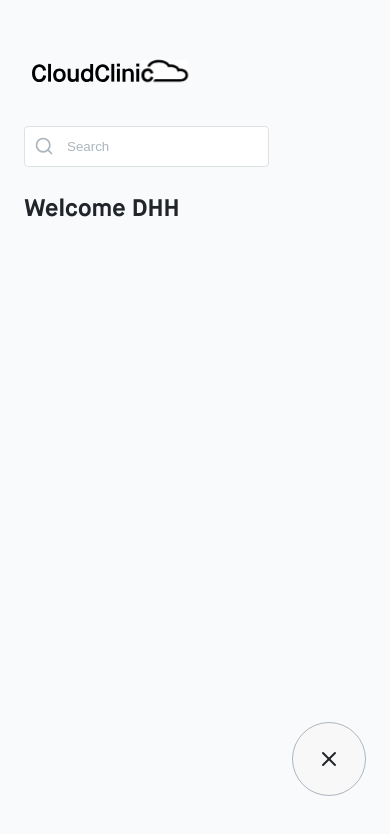
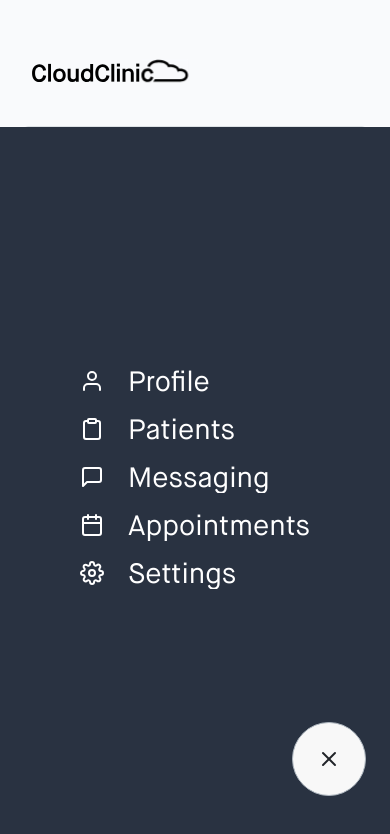
Before and after one commit to dukenguyenxyz/CloudClinic, a React (Create React App) app in the folder frontend/: page / in a window 390 px wide. Both pictures are taken after a click on the element 329 px from the left and 759 px from the top of the page. Shown: the top 834 px of the page. Built offline with nearby package versions, Linux system fonts and the light colour scheme; what react-big-scheduler would draw is missing.

Commit message:
add mobile menu

```diff
--- a/frontend/src/components/Header/Header.js
+++ b/frontend/src/components/Header/Header.js
@@ -3,6 +3,7 @@
 import './Header.scss';
 import { AuthContext, NavbarContext } from '../../globalState/index';
 import Logo from '../Navbar/Logo/Logo';
+import MobileMenu from '../MobileMenu/MobileMenu';
 
 const Header = ({ location }) => {
   const { user } = useContext(AuthContext);
@@ -46,13 +47,16 @@
   };
 
   return isMobile ? (
+    <>
+      <MobileMenu isOpen={isOpen} user={user} setIsOpen={setIsOpen} />
       <header className="header-wrapper">
         <div className="mobile-header">
-        <Logo isOpen={isOpen} />
+          <Logo isOpen={isOpen} isMobile={isMobile} />
           <Search />
         </div>
         <h1>{getPathName()}</h1>
       </header>
+    </>
   ) : (
     <header className="header-wrapper">
       <h1>{getPathName()}</h1>
--- a/frontend/src/components/Header/Header.scss
+++ b/frontend/src/components/Header/Header.scss
@@ -4,6 +4,7 @@
   width: 100%;
   padding: 24px;
   flex-wrap: wrap;
+  user-select: none;
 
   @media all and (max-width: 573px) {
     flex-direction: column;
@@ -15,6 +16,7 @@
 
     .search-wrapper {
       margin-bottom: 24px;
+      width: 100%;
     }
   }
 
@@ -24,6 +26,8 @@
 
       svg {
         width: 156px;
+        position: relative;
+        z-index: 200;
       }
     }
 
--- a/frontend/src/components/Layout/Layout.scss
+++ b/frontend/src/components/Layout/Layout.scss
@@ -4,4 +4,8 @@
   width: 100%;
   overflow: hidden;
   height: 100vh;
+
+  @media all and (max-width: 425px) {
+    grid-template-columns: 1fr;
+  }
 }
--- /dev/null
+++ b/frontend/src/components/MobileMenu/MobileMenu.js
@@ -0,0 +1,145 @@
+import React from 'react';
+import './MobileMenu.scss';
+import { Link } from '@reach/router';
+import { AnimatePresence, motion } from 'framer-motion';
+import {
+  User,
+  Clipboard,
+  MessageSquare,
+  Calendar,
+  Settings,
+} from 'react-feather';
+
+const NavLink = props => (
+  <Link
+    {...props}
+    getProps={({ location, href }) => {
+      // can also destructure isCurrent prop which returns true if the location.pathname is exactly the same as the anchor’s href.
+      // the object returned here is passed to the
+      // anchor element's props'
+
+      return {
+        className: location.pathname.includes(href) ? 'active' : 'inactive',
+      };
+    }}
+  />
+);
+
+const MobileMenu = ({ isOpen, user, setIsOpen }) => {
+  const iconSize = '1.5rem';
+  const menu = {
+    hidden: {
+      height: '0%',
+      transition: { ease: 'easeInOut', duration: 1 },
+    },
+    show: {
+      height: '85%',
+      transition: { ease: 'easeInOut', duration: 1 },
+    },
+    out: {
+      display: 'none',
+    },
+  };
+
+  const menuUl = {
+    hidden: {
+      transition: {
+        staggerChildren: 0.2,
+        ease: 'easeInOut',
+        duration: 1.5,
+      },
+    },
+    show: {
+      transition: {
+        staggerChildren: 0.2,
+        ease: 'easeInOut',
+        duration: 1.5,
+      },
+    },
+
+    out: {
+      display: 'none',
+    },
+  };
+
+  const menuLi = {
+    hidden: {
+      opacity: '0%',
+      y: 100,
+      overflow: 'hidden',
+      transition: { ease: 'easeInOut', duration: 0.3 },
+    },
+    show: {
+      opacity: '100%',
+      y: 0,
+      overflow: 'hidden',
+      transition: { ease: 'easeInOut', duration: 0.3 },
+    },
+  };
+
+  return (
+    <AnimatePresence exitBeforeEnter initial={false}>
+      <motion.div
+        className="mobile-menu-wrapper"
+        variants={menu}
+        initial="hidden"
+        exit="out"
+        animate={isOpen ? 'show' : 'hidden'}
+      >
+        <div className="mobile-menu-container">
+          <motion.ul
+            variants={menuUl}
+            initial="hidden"
+            animate={isOpen ? 'show' : 'hidden'}
+            exit="out"
+          >
+            <motion.li variants={menuLi} onClick={() => setIsOpen(false)}>
+              <NavLink to="profile">
+                <User size={iconSize} color={user ? '#ffffff' : '#dde2e5'} />
+                <span>Profile</span>
+              </NavLink>
+            </motion.li>
+            <motion.li variants={menuLi} onClick={() => setIsOpen(false)}>
+              <NavLink to="patients">
+                <Clipboard
+                  size={iconSize}
+                  color={user ? '#ffffff' : '#dde2e5'}
+                />
+                <span>Patients</span>
+              </NavLink>
+            </motion.li>
+            <motion.li variants={menuLi} onClick={() => setIsOpen(false)}>
+              <NavLink to="messaging">
+                <MessageSquare
+                  size={iconSize}
+                  color={user ? '#ffffff' : '#dde2e5'}
+                />
+                <span>Messaging</span>
+              </NavLink>
+            </motion.li>
+            <motion.li variants={menuLi} onClick={() => setIsOpen(false)}>
+              <NavLink to="appointments">
+                <Calendar
+                  size={iconSize}
+                  color={user ? '#ffffff' : '#dde2e5'}
+                />
+                <span>Appointments</span>
+              </NavLink>
+            </motion.li>
+            <motion.li variants={menuLi} onClick={() => setIsOpen(false)}>
+              <NavLink to="settings">
+                <Settings
+                  size={iconSize}
+                  color={user ? '#ffffff' : '#dde2e5'}
+                />
+                <span>Settings</span>
+              </NavLink>
+            </motion.li>
+          </motion.ul>
+        </div>
+      </motion.div>
+    </AnimatePresence>
+  );
+};
+
+export default MobileMenu;
--- /dev/null
+++ b/frontend/src/components/MobileMenu/MobileMenu.scss
@@ -0,0 +1,40 @@
+.mobile-menu-wrapper {
+  // height: 90vh;
+  width: 100%;
+  background-color: var(--navy-blue);
+  color: white;
+  position: fixed;
+  z-index: 50;
+  bottom: 0;
+  display: flex;
+  justify-content: center;
+  align-items: center;
+  font-size: 1.75rem;
+
+  ul {
+    overflow: hidden;
+  }
+
+  li {
+    margin-bottom: 1rem;
+    display: flex;
+    overflow: hidden;
+
+    a {
+      display: flex;
+      align-items: center;
+      overflow: hidden;
+    }
+
+    svg {
+      margin-right: 24px;
+      display: flex;
+    }
+
+    span {
+      line-height: 1;
+      margin-top: 4px;
+      overflow: hidden;
+    }
+  }
+}
--- a/frontend/src/components/Navbar/Logo/Logo.js
+++ b/frontend/src/components/Navbar/Logo/Logo.js
@@ -3,11 +3,11 @@
 import './Logo.scss';
 import LogoFramer from './LogoFramer';
 
-const Logo = ({ isOpen }) => {
+const Logo = ({ isOpen, isMobile }) => {
   return (
     <Link to="/">
       <div className="logo-wrapper">
-        <LogoFramer isOpen={isOpen} />
+        <LogoFramer isOpen={isOpen} isMobile={isMobile} />
       </div>
     </Link>
   );
--- a/frontend/src/components/Navbar/Logo/LogoFramer.js
+++ b/frontend/src/components/Navbar/Logo/LogoFramer.js
@@ -1,7 +1,7 @@
 import React from 'react';
 import { motion } from 'framer-motion';
 
-const LogoFramer = ({ isOpen }) => {
+const LogoFramer = ({ isOpen, isMobile }) => {
   const logotype = {
     hidden: {
       opacity: 0,
@@ -19,7 +19,7 @@
   };
 
   const rectStyle = {
-    fill: '#ffffff',
+    fill: isMobile ? '#f9fafc' : '#ffffff',
   };
 
   return (
--- a/frontend/src/components/Navbar/Navbar.js
+++ b/frontend/src/components/Navbar/Navbar.js
@@ -61,8 +61,8 @@
       </div>
     </motion.header>
   ) : (
-    <div className="mobile-menu-wrapper">
-      <div className="mobile-menu-container">
+    <div className="mobile-hamburger-wrapper">
+      <div className="mobile-hamburger-container">
         <Hamburger setIsOpen={setIsOpen} isOpen={isOpen} />
       </div>
     </div>
--- a/frontend/src/components/Navbar/Navbar.scss
+++ b/frontend/src/components/Navbar/Navbar.scss
@@ -27,13 +27,13 @@
   }
 }
 
-.mobile-menu-wrapper {
+.mobile-hamburger-wrapper {
   position: fixed;
   z-index: 99;
   bottom: 0;
   right: 0;
   padding: 48px 24px;
-  .mobile-menu-container {
+  .mobile-hamburger-container {
     background-color: var(--white);
     display: flex;
     align-items: center;
```
Lines whose indentation alone changed are shown as unchanged.
